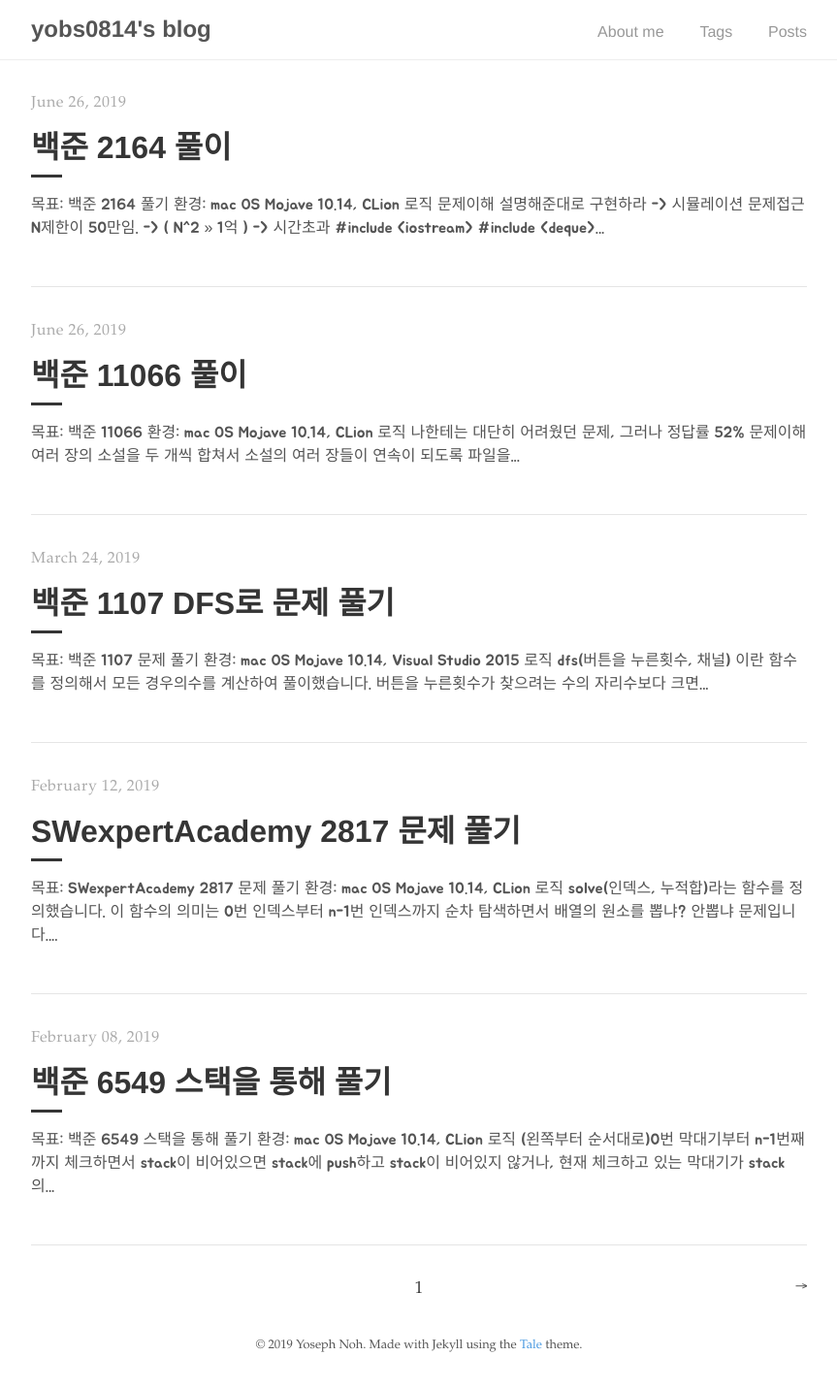
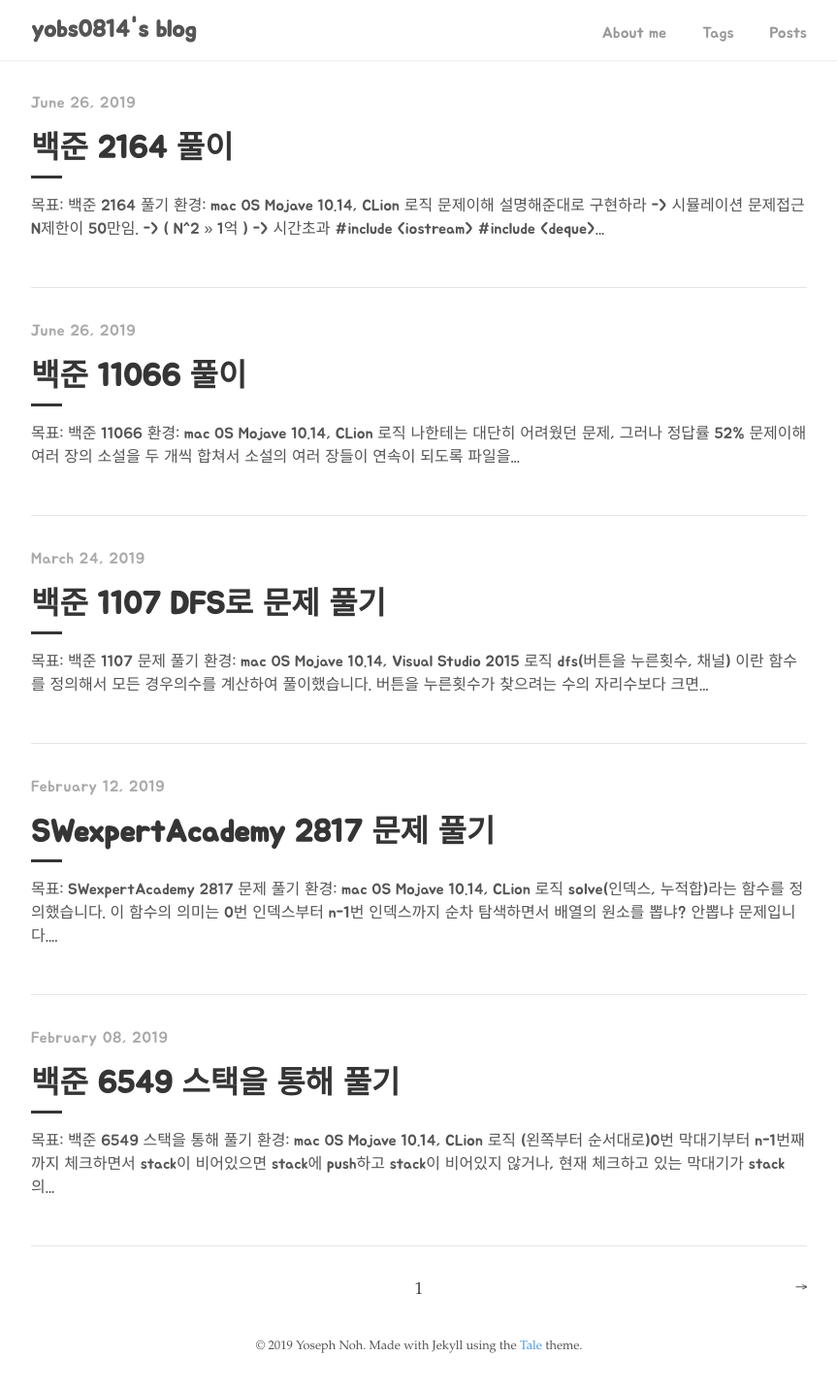
Before and after one commit to yobs0814/yobs0814.github.io, a Jekyll site: the page built from index.html, in a window 1280 px wide. Shown: the whole page at 97% size, without its empty margins (208-1071 px from the left). Built offline with Jekyll 4.4.1, drawn with Linux system fonts in a browser that asks for light colours; the list of posts is cut into pages by our own code.

```diff
--- a/_sass/tale/_custom.scss
+++ b/_sass/tale/_custom.scss
@@ -1,11 +1,23 @@
 body{
-	font-family: 'Jua', sans-serif;
+	font-family: $jua;
 }
 
 .post-title{
-	font-family: 'Jua', sans-serif;
+	font-family: $jua;
 }
 
 .post-tags h1, h3, h5{
-	font-family: 'Jua', sans-serif;
+	font-family: $jua;
 }
+
+.catalogue-title, .catalogue-time{
+	font-family: $jua;
+}
+
+.nav-title{
+	font-family: $jua;
+}
+
+.nav-container a{
+	font-family: $jua;
+}
--- a/_sass/tale/_variables.scss
+++ b/_sass/tale/_variables.scss
@@ -15,6 +15,7 @@ $serif-primary: 'Libre Baskerville', 'Times New Roman', Times, serif;
 $serif-secondary: Palatino, 'Palatino LT STD', 'Palatino Linotype', 'Book Antiqua', 'Georgia', serif;
 $sans-serif: 'Helvetica Neue', 'Segoe UI', Helvetica, Arial, sans-serif;
 $monospaced: Menlo, Monaco, monospace;
+$jua: 'Jua', sans-serif;
 
 @mixin box-sizing($type: border-box) {
   -webkit-box-sizing: $type;
```
